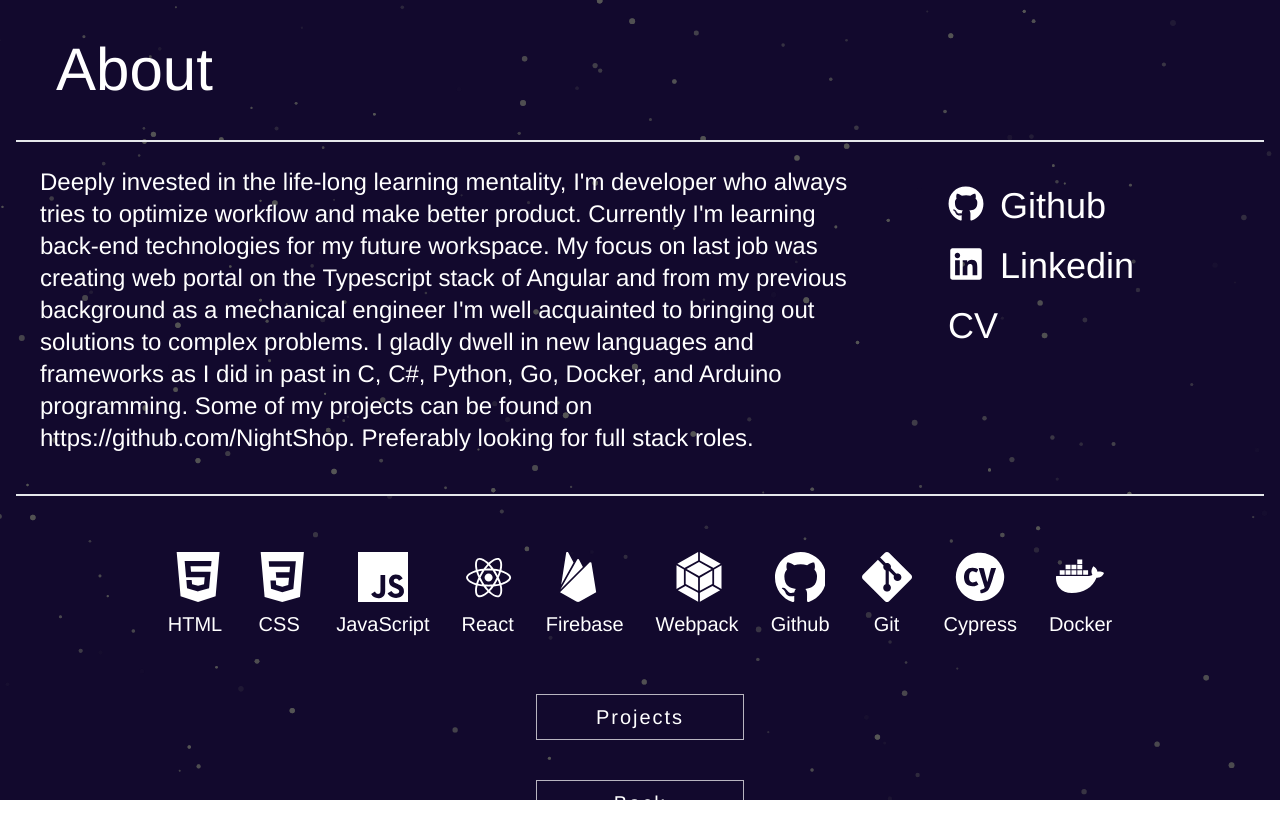
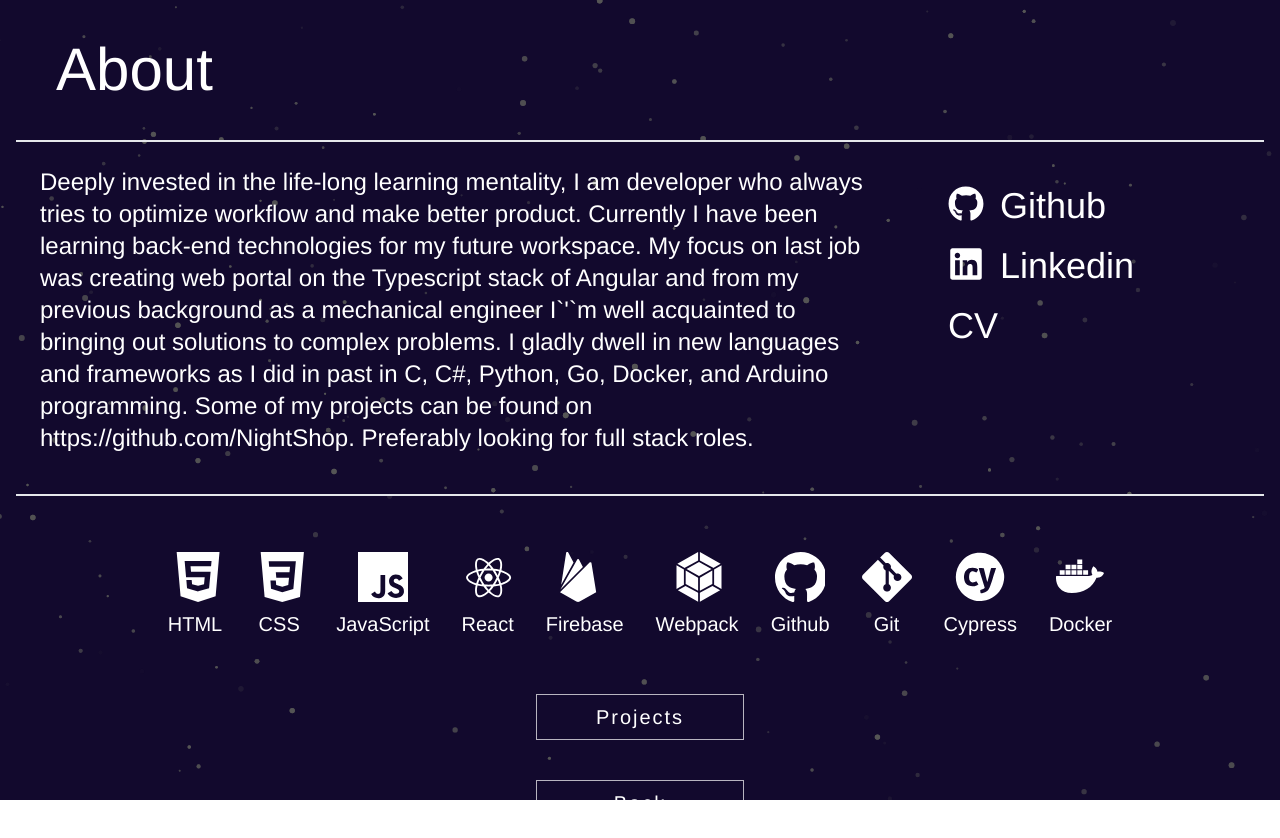
Before and after one commit to NightShop/portfolio, a React app: page / in a window 1280 px wide. Both pictures are taken after a click on the button "VIEW PROFILE". Built offline with nearby package versions, Linux system fonts and the light colour scheme.

Commit message:
remove icons

```diff
--- a/src/components/About.jsx
+++ b/src/components/About.jsx
@@ -23,10 +23,10 @@ const About = (props) => {
             <div className="flex flex-wrap border-b-2 mb-10 mx-4">
                 <div className="text-2xl md:mx-6 mb-10 lg:w-2/3">
                     <p>
-                        Deeply invested in the life-long learning mentality, I'm developer who always tries to optimize workflow and make better product.
-                        Currently I'm learning back-end technologies for my future workspace.
+                        Deeply invested in the life-long learning mentality, I am developer who always tries to
+                        optimize workflow and make better product. Currently I have been learning back-end technologies for my future workspace.
                         My focus on last job was creating web portal on the Typescript stack of Angular and from my previous background as
-                        a mechanical engineer I'm well acquainted to bringing out solutions to complex problems.
+                        a mechanical engineer I`&apos;`m well acquainted to bringing out solutions to complex problems.
                         I gladly dwell in new languages and frameworks as I did in past in C, C#, Python, Go, Docker, and Arduino programming.
                         Some of my projects can be found on https://github.com/NightShop.
 
```
